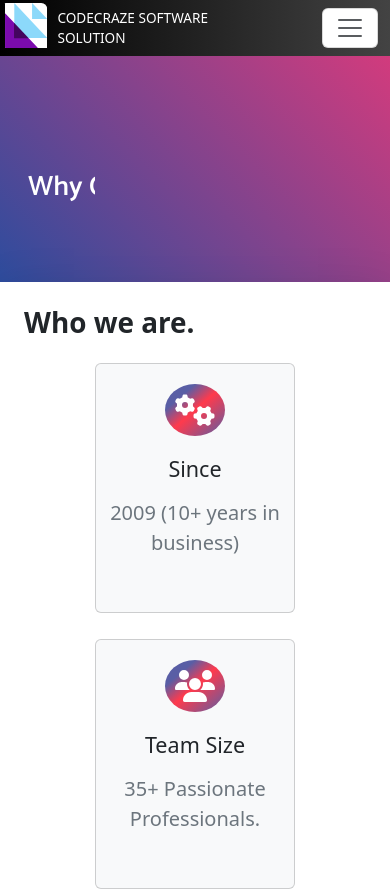
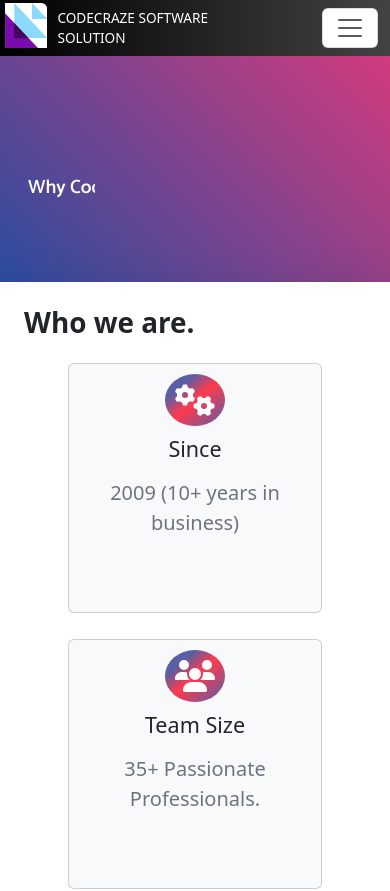
Before and after one commit to Akshaybaisware/CodeCrazeSoftware, a React app: page /whycodecraze in a window 390 px wide. Shown: the top 891 px of the page. Built offline with nearby package versions, Linux system fonts and the light colour scheme; the HTML template or start-up script is replaced by a standard one.

Commit message:
updated responsive code

```diff
--- a/src/Components/AboutUs/WhyCodeCraze.css
+++ b/src/Components/AboutUs/WhyCodeCraze.css
@@ -67,3 +67,19 @@
   .WhycodeCraze-info-card .card:hover .WhycodeCraze-icon_why_inner {
     color: #ffffff;
   }
+  @media (min-width :488px ) and (max-width :767px){
+    .WhyCodeCraze .WhyCodeCraze__animatedText .fs-1{
+      font-size: 1.4em !important;
+    }
+
+  }
+
+@media (max-width: 488px) {
+  .WhycodeCraze-card_property_why {
+    width: 100% !important;  /* Make the card take full width */
+    max-width: 100% !important; /* Override the max-width */
+  }
+  .WhyCodeCraze .WhyCodeCraze__animatedText .fs-1{
+    font-size: 1.2em !important;
+  }
+}
--- a/src/Components/AboutUs/WhyCodeCraze.jsx
+++ b/src/Components/AboutUs/WhyCodeCraze.jsx
@@ -28,7 +28,7 @@ const CompanyInfo = () => {
     <div className='WhyCodeCraze p-0 m-0'>
       <div className='WhyCodeCraze__animatedText position-absolute w-100'>
     <Container>
-        <p id="animatedText" className='fs-1 '>
+        <p id="animatedText" className='fs-1  '>
             Why CodeCrazeSoftware Solution Pvt Ltd.
         </p>
     </Container>
@@ -36,7 +36,9 @@ const CompanyInfo = () => {
 
 <Container className="WhycodeCraze-container shadow-lg card_body p-4">
       <div>
-          <h3 className="mb-3 fs-1 fw-bold WhycodeCraze-aboutheading">Who we are<span className="extra">.</span></h3>
+        <h3 className="mb-3 fs-1 fw-bold WhycodeCraze-aboutheading">
+          Who we are<span className="extra">.</span>
+        </h3>
       </div>
       <Container>
         <Container>
@@ -44,20 +46,41 @@ const CompanyInfo = () => {
             <Container>
               <div className="row WhycodeCraze-row_width mt-3">
                 {infoData.map((item, index) => (
-                    <div key={index} className="WhycodeCraze-info-card col-lg-3 col-sm-4 col-12 d-flex flex-column align-items-center p-2">
-                      <div className="card bg-light WhycodeCraze-card_property_why" style={{ marginBottom: '10px', width: '100%', maxWidth: '200px', height: '250px' }}>
-                        <div className="WhycodeCraze-icon_why d-flex align-items-center justify-content-center mx-auto" style={{
-                          background: 'linear-gradient(to right bottom, #595ea5 25%, #ff3a4c 50%, #595ea5 100%)',
+                  <div
+                    key={index}
+                    className="WhycodeCraze-info-card col-lg-3 col-sm-4 col-12 d-flex flex-column align-items-center p-2"
+                  >
+                    <div
+                      className="card bg-light WhycodeCraze-card_property_why"
+                      style={{
+                        marginBottom: '10px',
+                        width: '100%',
+                        maxWidth: '200px',
+                        height: '250px',
+                      }}
+                    >
+                      <div
+                        className="WhycodeCraze-icon_why d-flex align-items-center justify-content-center mx-auto"
+                        style={{
+                          background:
+                            'linear-gradient(to right bottom, #595ea5 25%, #ff3a4c 50%, #595ea5 100%)',
                           borderRadius: '50%',
                           padding: '10px',
-                          margin: '20px 0',
-                          width: 'fit-content'
-                        }}>
-                          <FontAwesomeIcon icon={item.icon} className="WhycodeCraze-icon_why_inner" style={{ fontSize: '2rem', color: '#ffffff' }} />
+                          margin: '10px 0',
+                          width: 'fit-content',
+                        }}
+                      >
+                        <FontAwesomeIcon
+                          icon={item.icon}
+                          className="WhycodeCraze-icon_why_inner"
+                          style={{ fontSize: '2rem', color: '#ffffff' }}
+                        />
                       </div>
                       <div className="text-center">
                         <h4 className="WhycodeCraze-name mb-3">{item.title}</h4>
-                          <p className="WhycodeCraze-why_para text-secondary fs-5">{item.description}</p>
+                        <p className="WhycodeCraze-why_para text-secondary fs-5">
+                          {item.description}
+                        </p>
                       </div>
                     </div>
                   </div>
@@ -68,6 +91,7 @@ const CompanyInfo = () => {
         </Container>
       </Container>
     </Container>
+
     </div>
   );
 };
```
Lines whose indentation alone changed are shown as unchanged.
